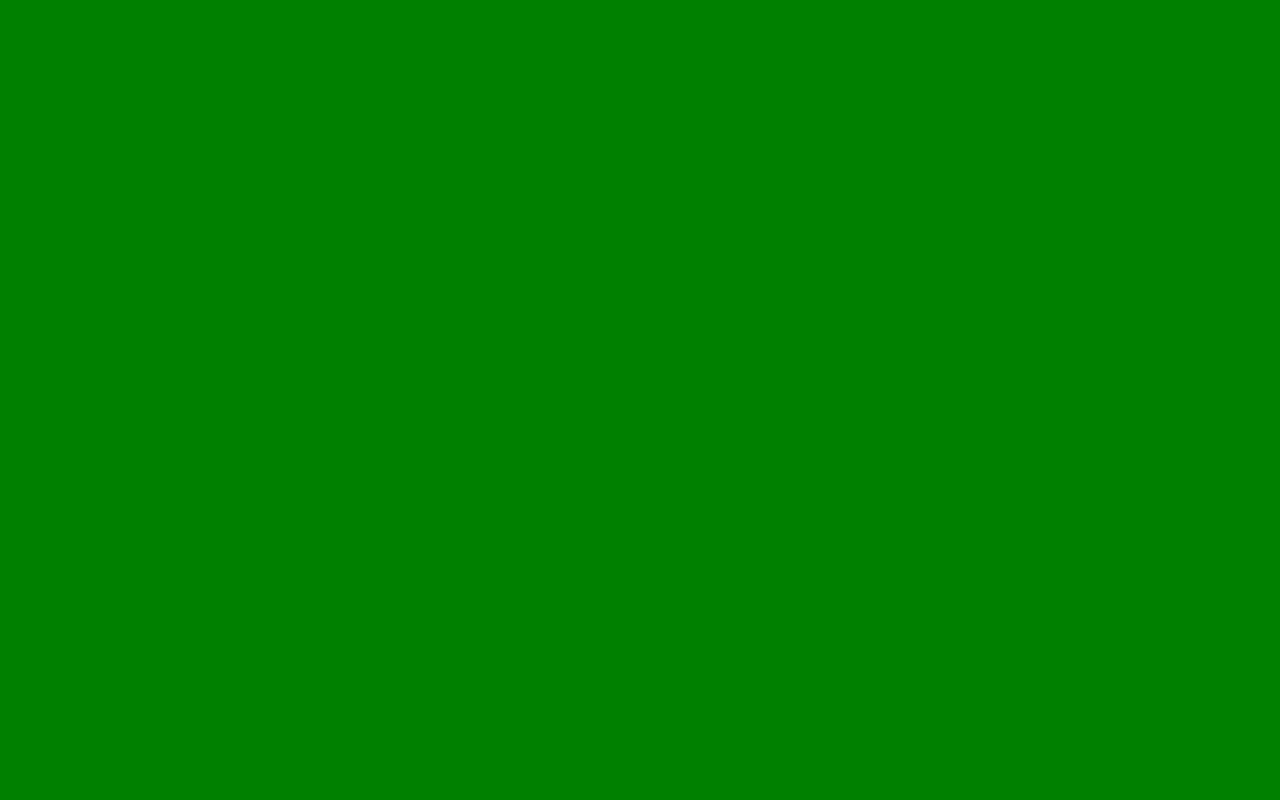
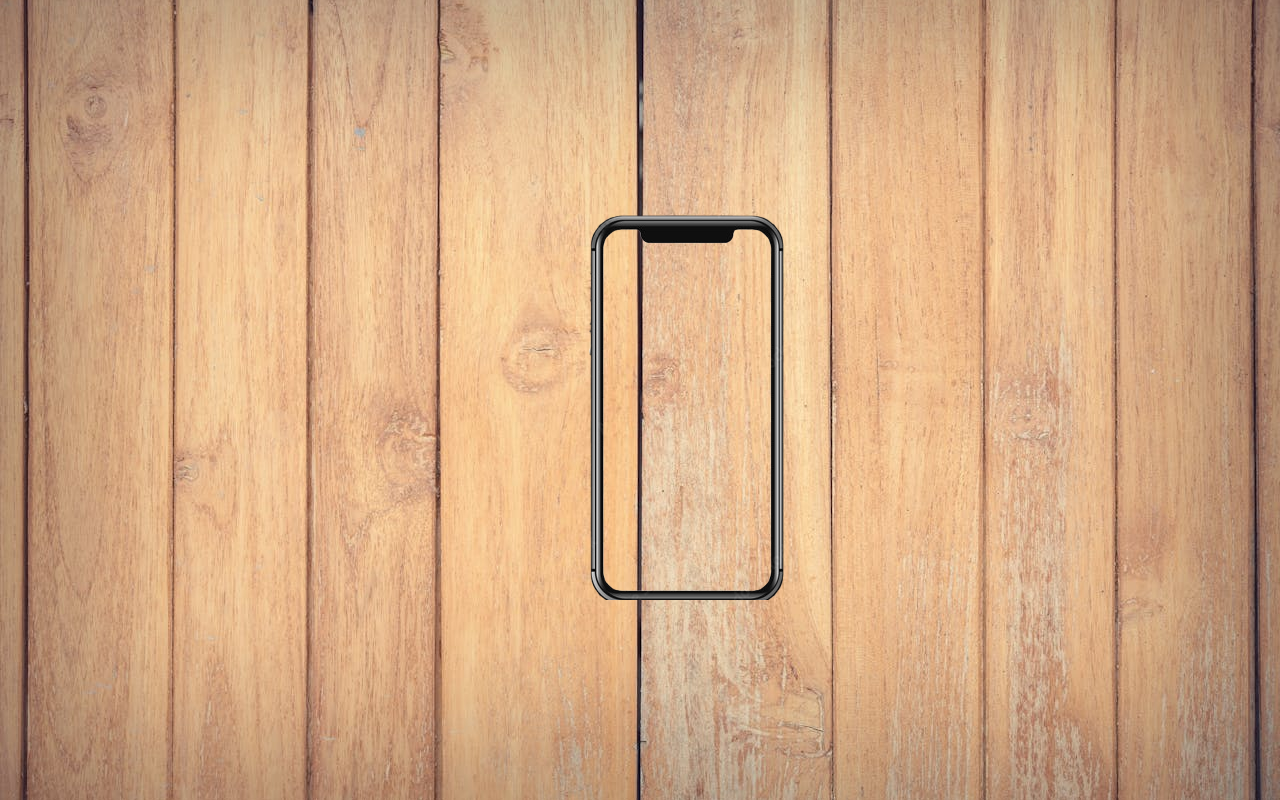
Before and after one commit to jamyssonsamuel/projeto-social, a plain HTML site: page index.html in a window 1280 px wide. Drawn offline with Linux system fonts and the light colour scheme.

Commit message:
Criação da Página Principal

```diff
--- a/estilos/style.css
+++ b/estilos/style.css
@@ -12,16 +12,22 @@ html, body{
     background-color: black;
 }
 
+body{
+    background: url('../imagens/fundo-madeira.jpg') no-repeat center center;
+    background-size: cover;
+    background-attachment: fixed;
+}
+
 main{
     height: 100vh;
     position: relative; /*Para mexermos no posicionamento da section#telefone*/
-    background-color: green;
+
 }
 
 section#telefone{
-    height: 500px;
+    height: 400px;
     width: 500px;
-    background: url('../imagens/');
+    background: url('../imagens/frame_iphone-removebg-preview.png') no-repeat;
     position: absolute;
     top: 50%;
     left: 50%;
```
Also changed, not shown: imagens/frame_iphone-removebg-preview.png (added), imagens/fundo-madeira.jpg (added), imagens/logo-github.png (added), imagens/logo-home.png (added), imagens/logo-instagram.jpg (added).
